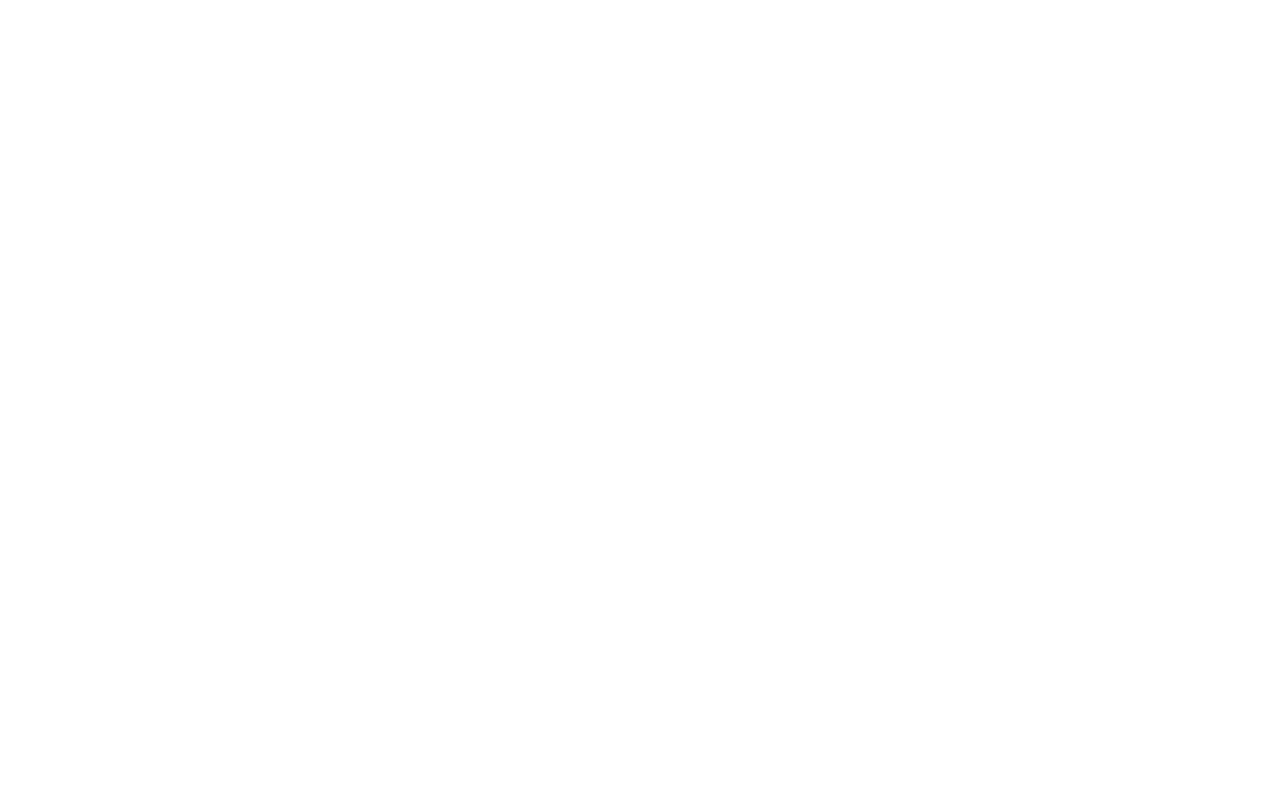
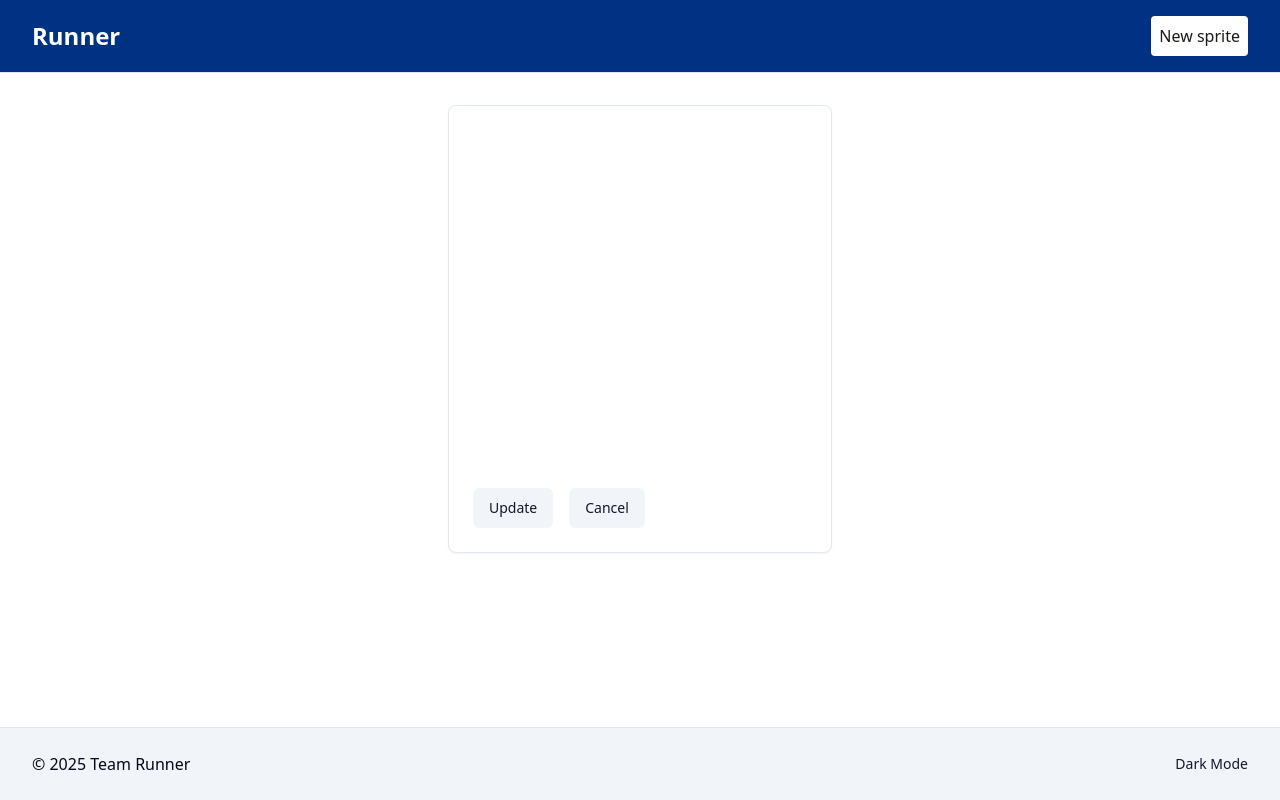
Before and after one commit to Project-IoT-Runner/website, a SvelteKit app: page /sprite/add in a window 1280 px wide. Before the commit this address had no page. Built offline with nearby package versions, Linux system fonts and the light colour scheme.

Commit message:
Voeg BKZ kleuren toe aan tailwind classes

```diff
--- a/src/app.css
+++ b/src/app.css
@@ -34,9 +34,6 @@
         --ring: 222.2 84% 4.9%;
 
         --radius: 0.5rem;
-
-        --pink: #e63e97;
-        --blue: #013183;
     }
 
     .dark {
--- a/src/lib/components/sprite/SpriteCard.svelte
+++ b/src/lib/components/sprite/SpriteCard.svelte
@@ -28,15 +28,13 @@
     </Card.Content>
     <Card.Footer>
         <Button
-            class="mr-4 no-underline"
+            class="bg-bkz-darkblue mr-4 text-white no-underline"
             variant="secondary"
-            style="background: var(--blue); color: white;"
             href="/sprite/{sprite.id}">View</Button
         >
         <Button
-            class="no-underline"
+            class="bg-bkz-darkblue text-white no-underline"
             variant="secondary"
-            style="background: var(--blue); color: white;"
             href="/sprite/{sprite.id}/edit">Update</Button
         >
     </Card.Footer>
--- a/src/routes/+layout.svelte
+++ b/src/routes/+layout.svelte
@@ -15,13 +15,16 @@
     }
 </script>
 
-<header class="border-b bg-secondary px-8 py-4 flex justify-between" style="background: var(--blue)">
+<header
+    class="bg-bkz-darkblue flex items-center justify-between border-b px-8 py-4"
+>
     <h1 class="text-2xl font-bold">
-        <a href="/" class="no-underline hover:underline" style="color: white"
-            >Runner</a
-        >
+        <a href="/" class="text-white no-underline hover:underline">Runner</a>
     </h1>
-    <a href="/sprite/create" class="no-underline bg-white text-stone-900 p-2 rounded-sm">
+    <a
+        href="/sprite/create"
+        class="rounded-sm bg-white p-2 text-stone-900 no-underline"
+    >
         New sprite
     </a>
 </header>
--- /dev/null
+++ b/src/routes/sprite/add/+page.svelte
@@ -0,0 +1,12 @@
+<script lang="ts">
+    import SpriteEditBox from '$lib/components/sprite/SpriteEditBox.svelte';
+    import type { Sprite } from '$lib/sprite';
+
+    let sprite: Sprite = { pixels: [], name: 'Nieuwe sprite' };
+</script>
+
+<div class="flex h-full w-full justify-center">
+    <div class="w-96">
+        <SpriteEditBox pixelData={sprite.pixels} {sprite} />
+    </div>
+</div>
--- a/tailwind.config.ts
+++ b/tailwind.config.ts
@@ -15,11 +15,6 @@ const config: Config = {
         },
         extend: {
             colors: {
-                border: 'hsl(var(--border) / <alpha-value>)',
-                input: 'hsl(var(--input) / <alpha-value>)',
-                ring: 'hsl(var(--ring) / <alpha-value>)',
-                background: 'hsl(var(--background) / <alpha-value>)',
-                foreground: 'hsl(var(--foreground) / <alpha-value>)',
                 primary: {
                     DEFAULT: 'hsl(var(--primary) / <alpha-value>)',
                     foreground: 'hsl(var(--primary-foreground) / <alpha-value>)'
@@ -29,6 +24,14 @@ const config: Config = {
                     foreground:
                         'hsl(var(--secondary-foreground) / <alpha-value>)'
                 },
+                highlight: {
+                    orange: 'rgb(254, 125, 0)'
+                },
+                border: 'hsl(var(--border) / <alpha-value>)',
+                input: 'hsl(var(--input) / <alpha-value>)',
+                ring: 'hsl(var(--ring) / <alpha-value>)',
+                background: 'hsl(var(--background) / <alpha-value>)',
+                foreground: 'hsl(var(--foreground) / <alpha-value>)',
                 destructive: {
                     DEFAULT: 'hsl(var(--destructive) / <alpha-value>)',
                     foreground:
@@ -41,6 +44,11 @@ const config: Config = {
                 accent: {
                     DEFAULT: 'hsl(var(--accent) / <alpha-value>)',
                     foreground: 'hsl(var(--accent-foreground) / <alpha-value>)'
+                },
+                bkz: {
+                    lightblue: 'rgb(238, 247, 251)',
+                    lightorange: 'rgb(254, 242, 228)',
+                    darkblue: 'rgb(-1, 49, 131)'
                 },
                 popover: {
                     DEFAULT: 'hsl(var(--popover) / <alpha-value>)',
```
Also changed, not shown: src/routes/sprite/add/+page.ts (added).
